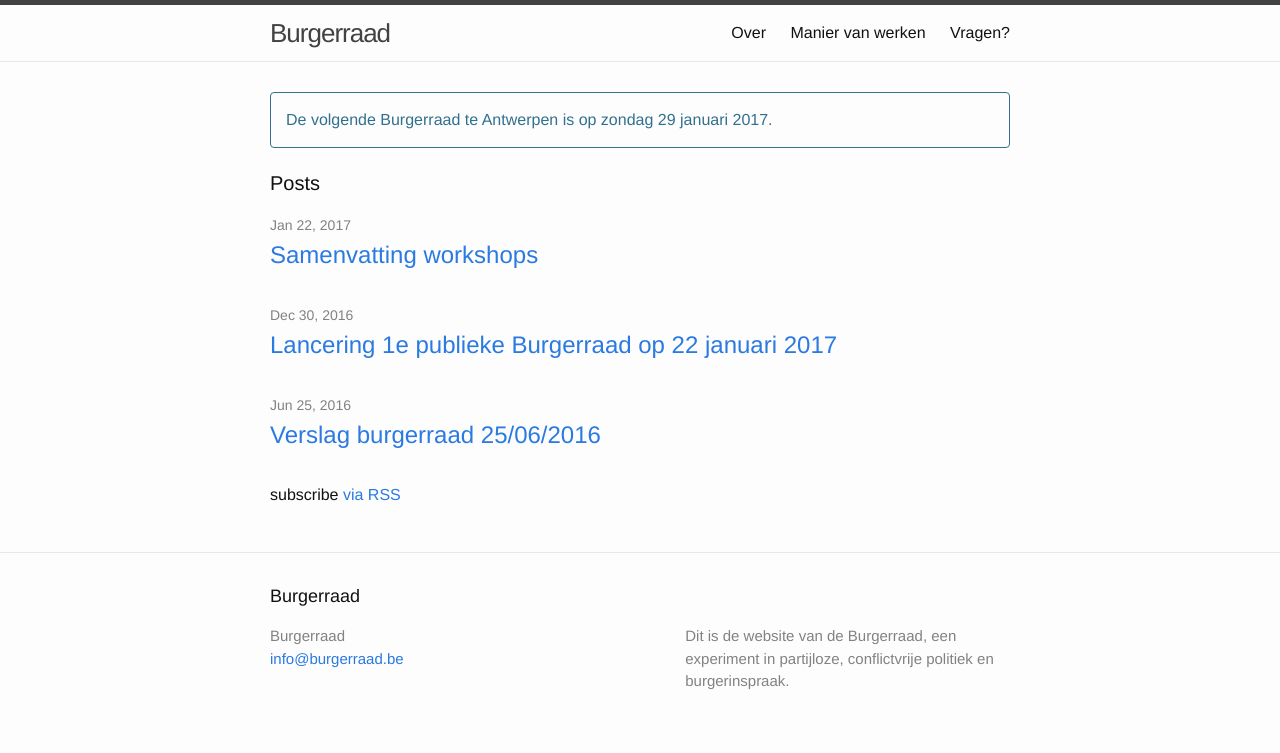
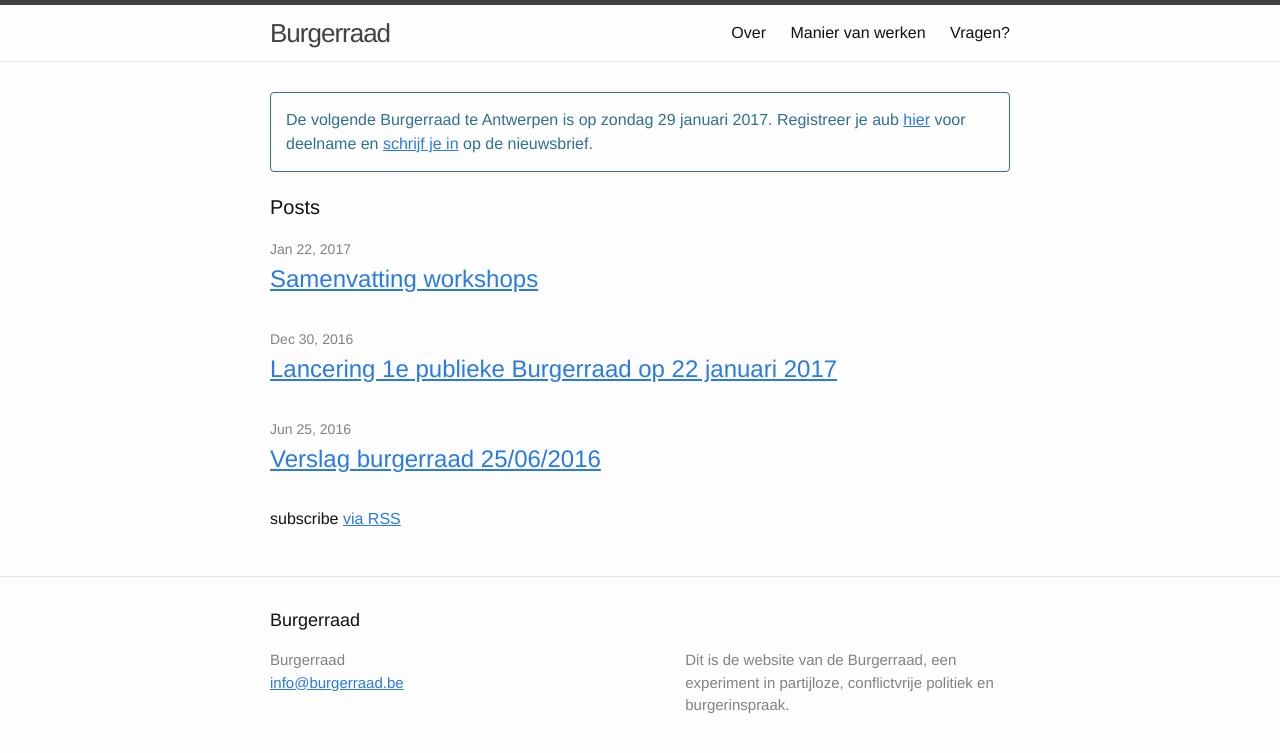
Before and after one commit to tgoorden/burgerraad, a Jekyll site: the page built from index.html, in a window 1280 px wide. Shown: the top 753 px of the page. Built offline with Jekyll 4.4.1, drawn with Linux system fonts in a browser that asks for light colours.

Commit message:
Aanpassing verslag, layout verbetering en upcoming

```diff
--- a/_config.yml
+++ b/_config.yml
@@ -5,7 +5,7 @@ description: > # this means to ignore newlines until "baseurl:"
   Dit is de website van de Burgerraad, een experiment
   in partijloze, conflictvrije politiek en burgerinspraak.
 baseurl: "" # the subpath of your site, e.g. /blog/
-url: "http://www.burgerraad.be" # the base hostname & protocol for your site
+url: http://www.burgerraad.be
 
 # Build settings
 markdown: kramdown
--- a/_includes/upcoming.html
+++ b/_includes/upcoming.html
@@ -1,3 +1,3 @@
 <div id="upcoming" class="alert alert-info">
-De volgende Burgerraad te Antwerpen is op zondag 29 januari 2017.
+   De volgende Burgerraad te Antwerpen is op zondag 29 januari 2017. Registreer je aub <a href="https://docs.google.com/forms/d/e/1FAIpQLSdLHEg55kZvH8gd9OUbrxVZBz-DdTAwBBLXC8yDngJstnIojA/viewform" target="_new">hier</a> voor deelname en <a href="/over/">schrijf je in</a> op de nieuwsbrief.
 </div>
--- a/_sass/_base.scss
+++ b/_sass/_base.scss
@@ -90,7 +90,6 @@ h1, h2, h3, h4, h5, h6 {
  */
 a {
     color: $brand-color;
-    text-decoration: none;
 
     &:visited {
         color: darken($brand-color, 15%);
--- a/_sass/_layout.scss
+++ b/_sass/_layout.scss
@@ -8,6 +8,9 @@
 
     // Positioning context for the mobile navigation icon
     position: relative;
+    a {
+       text-decoration: none;
+    }
 }
 
 .site-title {
```
Also changed, not shown: _posts/2017-01-22-samenvatting-workshops.markdown (+40 -8 lines).
